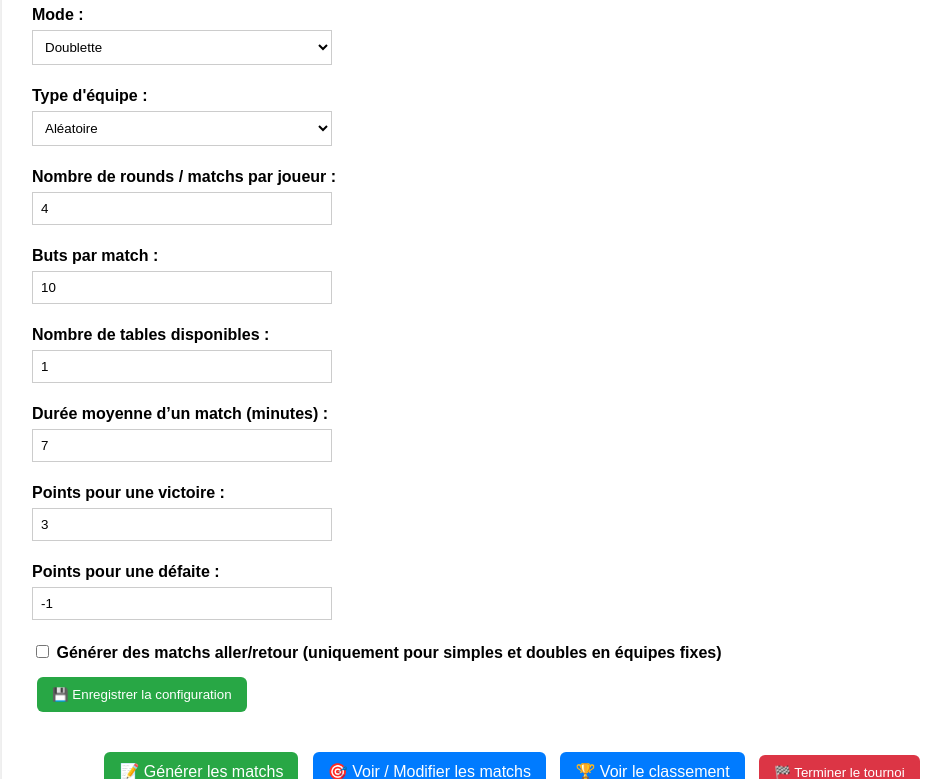
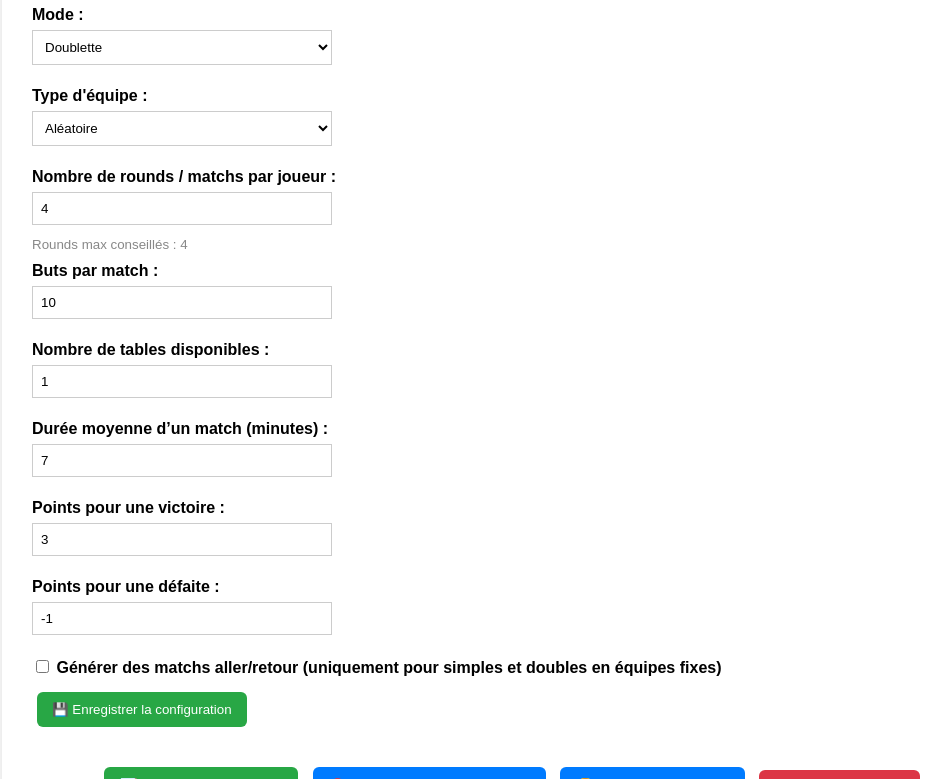
Before and after one commit to Toynology/babyfoot, a Flask app: page /start/45 in a window 1280 px wide. Shown: the part 489-1268 px from the top of the page, without its empty margins (128-1079 px from the left). Run offline with Flask 3, Linux system fonts and the light colour scheme; the visitor is signed in with stand-in values (Sample User, id 1).

Commit message:
Update start.html

```diff
--- a/templates/start.html
+++ b/templates/start.html
@@ -44,6 +44,13 @@
 
 <h2 style="margin-top: 30px;">Configuration du tournoi</h2>
 <form action="{{ url_for('save_config', tournament_name=tournament_name) }}" method="POST">
+
+  {% if config.adjusted_rounds %}
+    <div style="background:#fff3cd; color:#856404; border:1px solid #ffeeba; padding:10px; margin-bottom:15px;">
+      ⚠️ Le nombre de rounds a été ajusté automatiquement à <strong>{{ config.rounds }}</strong> pour garantir une répartition équitable.
+    </div>
+  {% endif %}
+
   <label>Mode :</label>
   <select name="mode" required>
     <option value="solo" {% if config.mode == 'solo' %}selected{% endif %}>Solo</option>
@@ -52,11 +59,16 @@
 
   <label>Type d'équipe :</label>
   <select name="team_mode" required>
-    <option value="random" selected>Aléatoire</option>
+    <option value="random" {% if config.team_mode == 'random' %}selected{% endif %}>Aléatoire</option>
   </select>
 
   <label>Nombre de rounds / matchs par joueur :</label>
-  <input type="number" name="rounds" min="1" max="10" value="{{ config.rounds or 3 }}" required />
+  <input type="number" name="rounds" min="1" value="{{ config.rounds or 3 }}" required />
+  {% if suggested_rounds %}
+    <small style="display:block; margin-bottom:10px; color:#888;">
+      Rounds max conseillés : {{ suggested_rounds }}
+    </small>
+  {% endif %}
 
   <label>Buts par match :</label>
   <input type="number" name="goals" min="1" max="20" value="{{ config.goals or 10 }}" required />
@@ -112,5 +124,4 @@
     padding: 2px 6px;
   }
 </style>
-
 {% endblock %}
```
